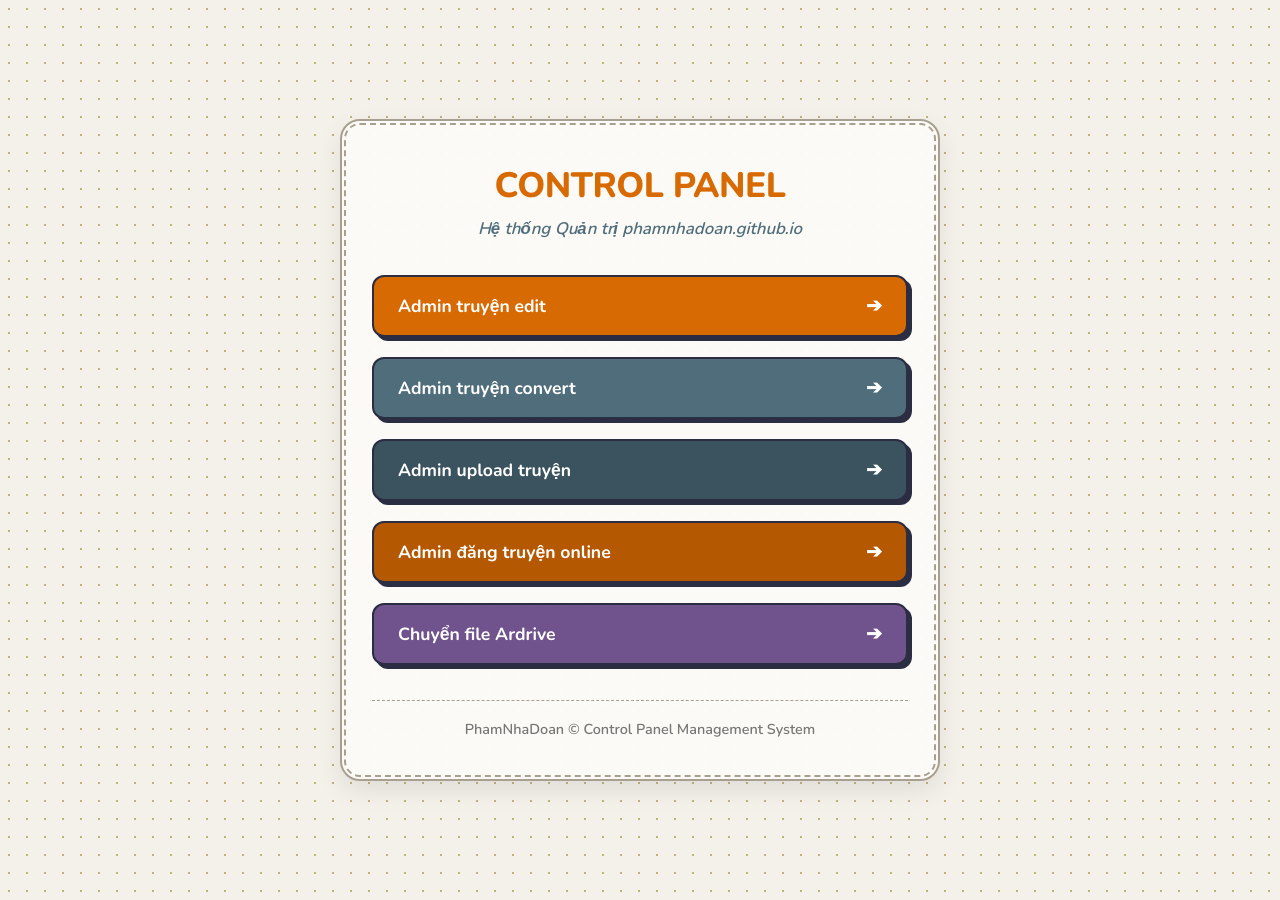
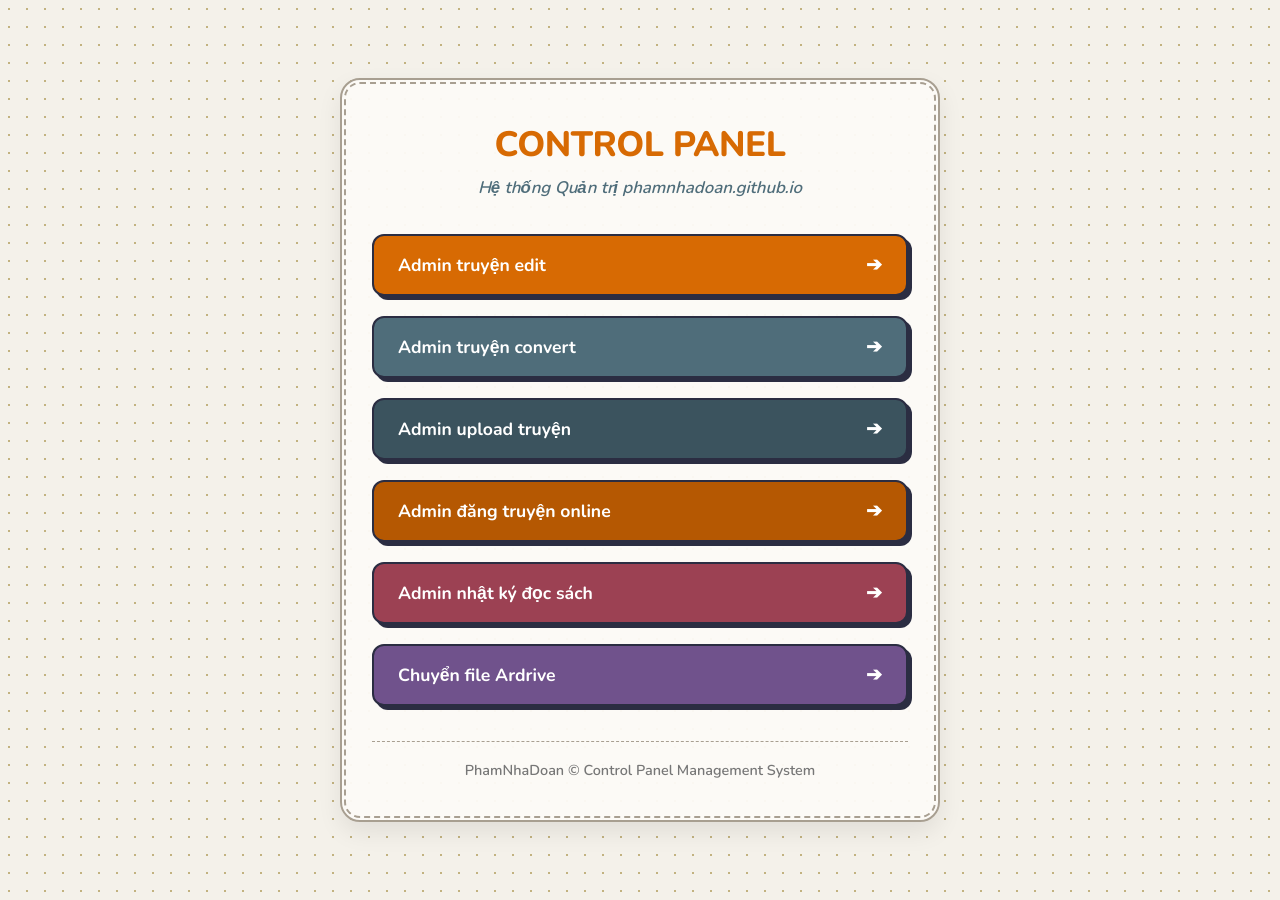
Before and after one commit to PhamNhaDoan/phamnhadoan.github.io, a Jekyll site: the page cp.html, which Jekyll copies as it is, in a window 1280 px wide. Built offline with Jekyll 4.4.1, drawn with Linux system fonts in a browser that asks for light colours.

Commit message:
Enhance cp.html with new button styles and links
Added new button styles and links for note-taking feature.

```diff
--- a/cp.html
+++ b/cp.html
@@ -18,6 +18,7 @@
             --dark-amber: #b55802;
             --purple-plum: #70528c;
             --moss-green: #3b535e;
+            --rose-pink: #9c4153;
             --card-shadow: 0 10px 25px rgba(0, 0, 0, 0.08);
         }
 
@@ -115,6 +116,11 @@
 
         .btn-online {
             background-color: var(--dark-amber);
+            box-shadow: 4px 4px 0px #2b2d42;
+        }
+
+        .btn-note {
+            background-color: var(--rose-pink);
             box-shadow: 4px 4px 0px #2b2d42;
         }
 
@@ -196,6 +202,11 @@
             <span class="btn-icon">➔</span>
         </a>
 
+        <a href="https://phamnhadoan.github.io/note/index2.html" class="cp-btn btn-note" target="_blank" rel="noopener">
+            <span>Admin nhật ký đọc sách</span>
+            <span class="btn-icon">➔</span>
+        </a>
+
         <a href="https://phamnhadoan.github.io/ardrive/" class="cp-btn btn-ardrive" target="_blank" rel="noopener">
             <span>Chuyển file Ardrive</span>
             <span class="btn-icon">➔</span>
```
Also changed, not shown: other parts of cp.html (+1 -1 lines).
